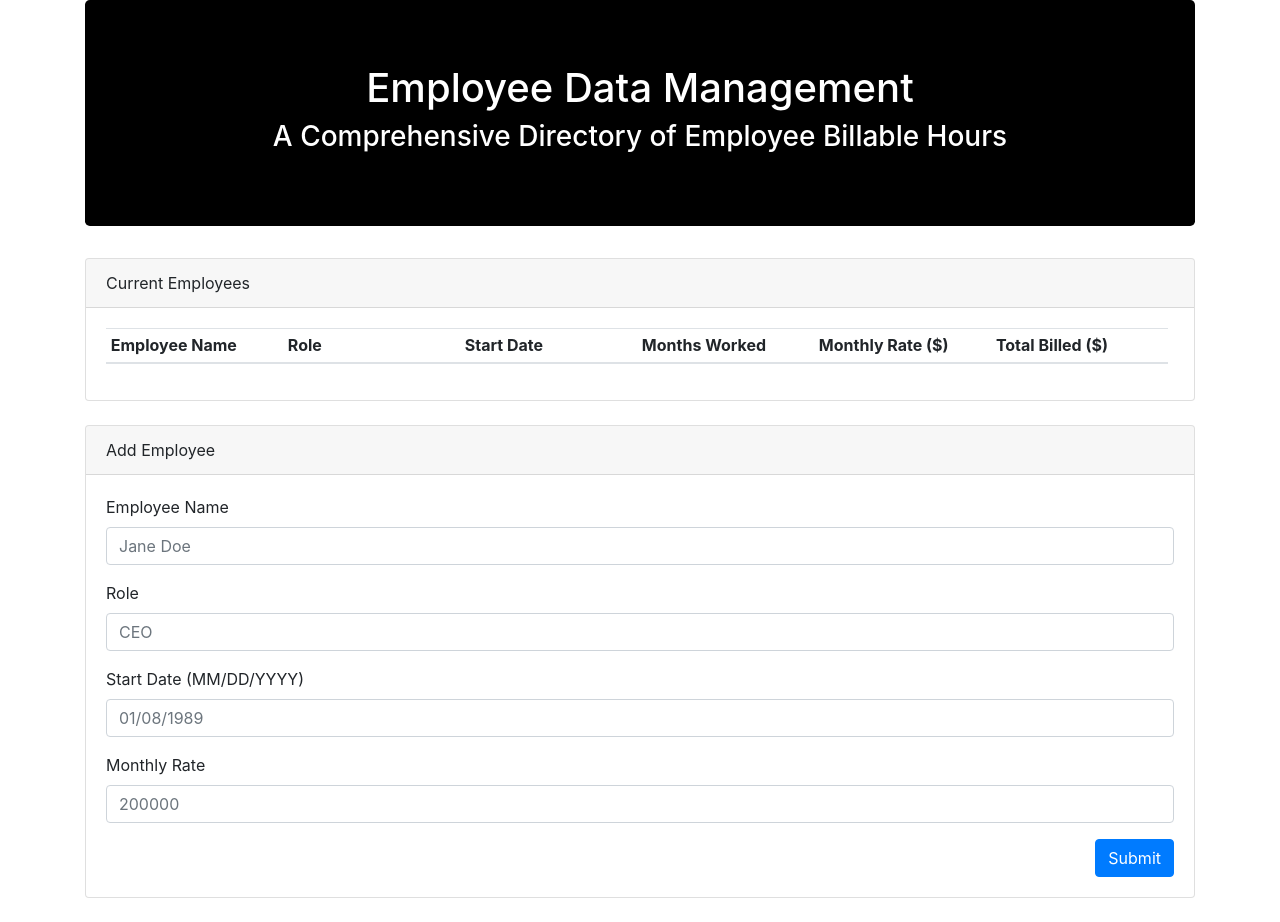
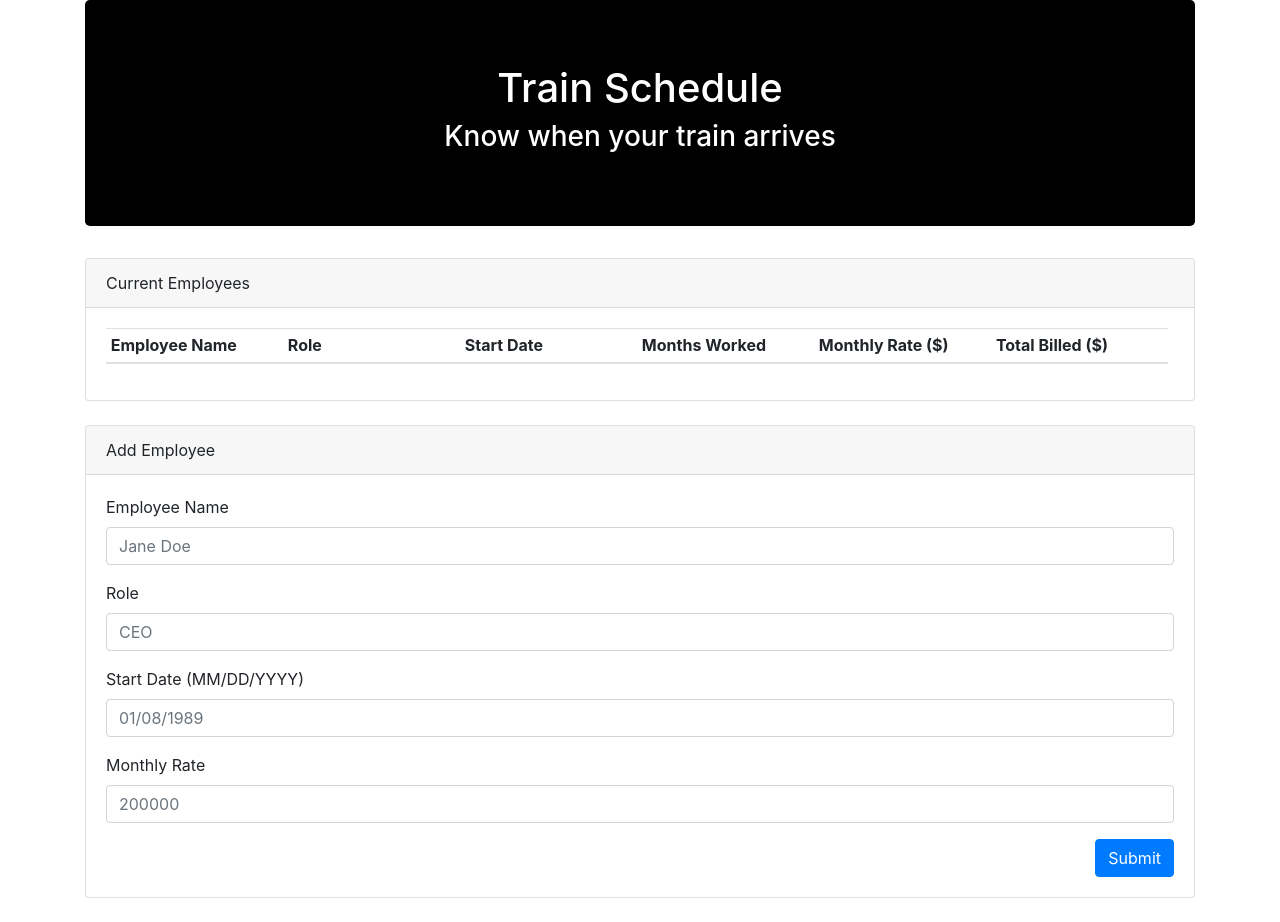
Before and after one commit to luismcartagena/Train-Schedule, a plain HTML site: page index.html in a window 1280 px wide. Drawn offline with nearby package versions, Linux system fonts and the light colour scheme; a script that the page names is missing.

Commit message:
updated title and body text

```diff
--- a/index.html
+++ b/index.html
@@ -5,7 +5,7 @@
 <head>
 
   <meta charset="UTF-8">
-  <title>Employee Tracker</title>
+  <title>Train Schedule</title>
     <script src="https://cdn.jsdelivr.net/momentjs/2.12.0/moment.min.js"></script>
 
 
@@ -38,8 +38,8 @@
 
     <!-- Jumbotron -->
     <div class="jumbotron" style="background-color: black; color: white">
-      <h1 class="text-center">Employee Data Management</h1>
-      <h3 class="text-center">A Comprehensive Directory of Employee Billable Hours</h3>
+      <h1 class="text-center">Train Schedule</h1>
+      <h3 class="text-center">Know when your train arrives</h3>
     </div>
 
     <div class="row">
```
